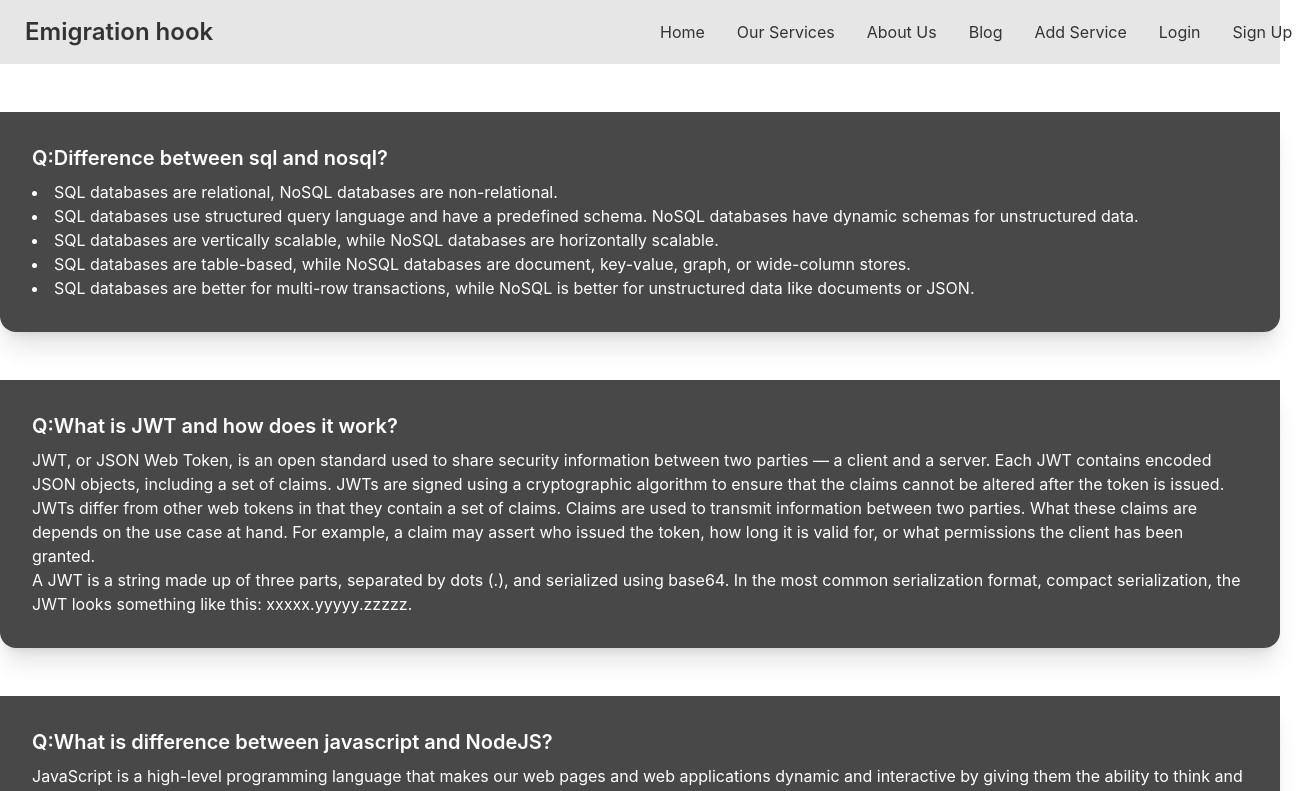
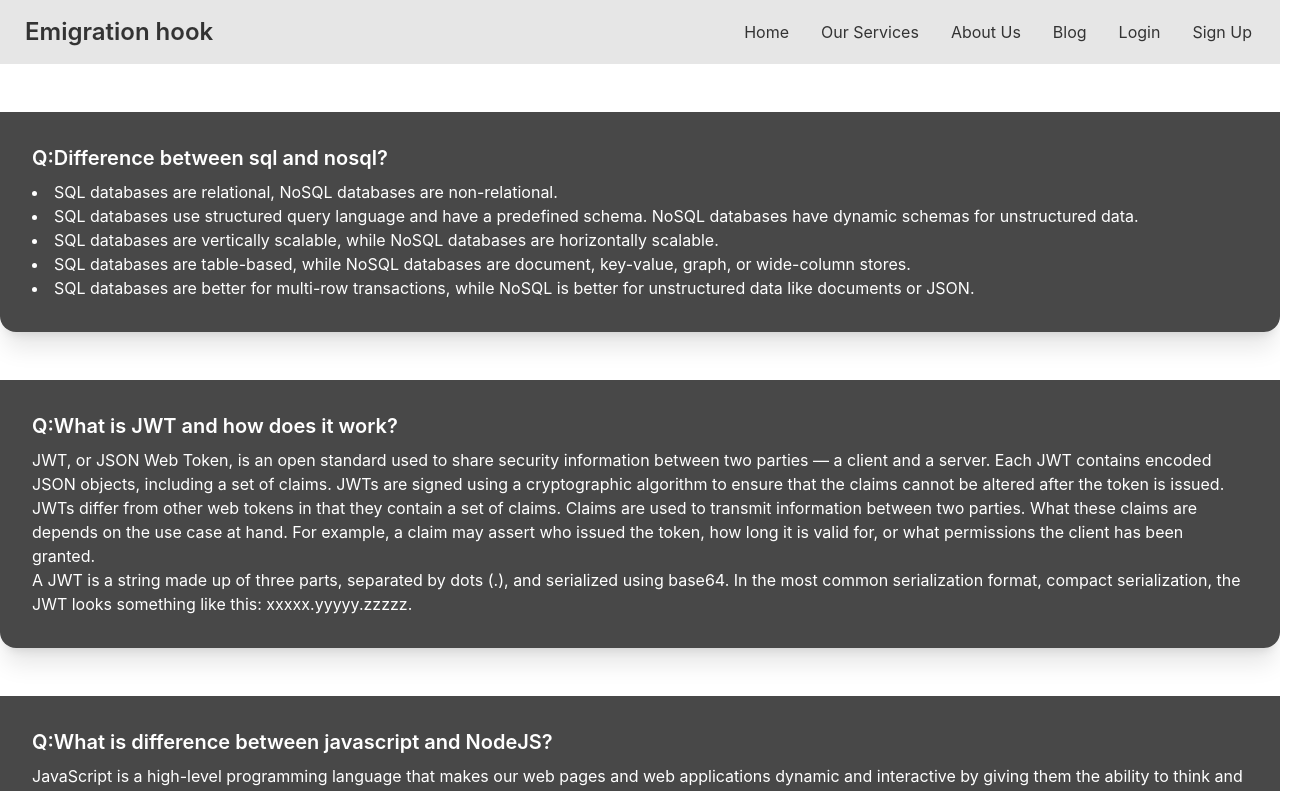
Before and after one commit to Imrantipu/serviceReviewClient, a React (Create React App) app: page /blog in a window 1280 px wide. Shown: the top 791 px of the page, 1308 px wide, since content can reach past the window. Built offline with nearby package versions, Linux system fonts and the light colour scheme; no server answers.

Commit message:
heade log out route added with checking existing email adress

```diff
--- a/src/pages/shared/Header/Header.js
+++ b/src/pages/shared/Header/Header.js
@@ -1,7 +1,36 @@
-import React from "react";
+import React, { useContext } from "react";
 import { Link } from "react-router-dom";
+import { AuthContext } from './../../../context/AuthProvider';
 
 const Header = () => {
+
+  const { user, logOut } = useContext(AuthContext);
+
+  const handleLogOut = () => {
+    logOut()
+      .then(() => {})
+      .catch((error) => console.error(error));
+  };
+  const menuItems = (
+    <>
+      <li><Link to="/">Home</Link></li>
+      <li><Link to="/services">Our Services</Link></li>
+      <li><Link to="/about">About Us</Link></li>
+      <li><Link to="/blog">Blog</Link></li>
+      {user?.email ? (
+        <>
+          <li><Link to="/review">My Reviews</Link></li>
+          <li><Link to="/addservice">Add Service</Link></li>
+          <li className="font-semibold"><button onClick={handleLogOut} className="btn-ghost">Log out</button></li>
+        </>
+      ) : (
+        <>
+         <li><Link to="/login">Login</Link></li>
+         <li><Link to="/signup">Sign Up</Link></li>
+        </>
+      )}
+    </>
+  );
   return (
     <div>
       <div className="navbar bg-base-200 ">
@@ -26,16 +55,9 @@ const Header = () => {
             <ul
               tabIndex={0}
               className="menu menu-compact dropdown-content mt-3 p-2 shadow bg-base-200 rounded-box w-52"
-            >
-              <li>
-                <Link to="/">Home</Link>
-                <Link to="/services">Our Services</Link>
-                <Link to="/about">About Us</Link>
-                <Link to="/blog">Blog</Link>
-                <Link to="/addservice">Add Service</Link>
-                <Link to="/login">Login</Link>
-                <Link to="/signup">Sign Up</Link>
-              </li>
+          >
+                {menuItems}
+
             </ul>
           </div>
           <Link to="/" className="btn btn-ghost normal-case text-2xl">
@@ -44,15 +66,7 @@ const Header = () => {
         </div>
         <div className="navbar-end hidden lg:flex">
           <ul className="menu menu-horizontal px-1">
-            <li>
-              <Link to="/">Home</Link>
-              <Link to="/services">Our Services</Link>
-              <Link to="/about">About Us</Link>
-              <Link to="/blog">Blog</Link>
-              <Link to="/addservice">Add Service</Link>
-              <Link to="/login">Login</Link>
-              <Link to="/signup">Sign Up</Link>
-            </li>
+          {menuItems}
           </ul>
         </div>
       </div>
```
